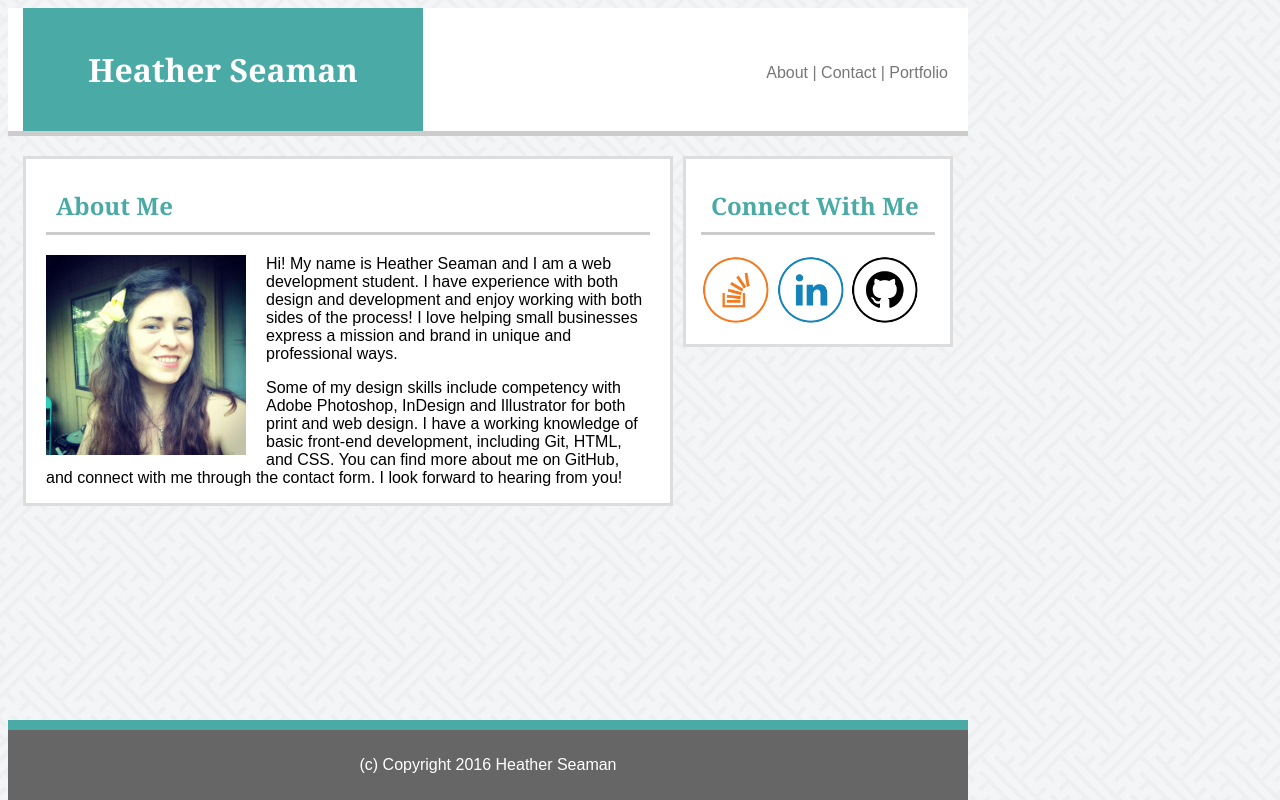
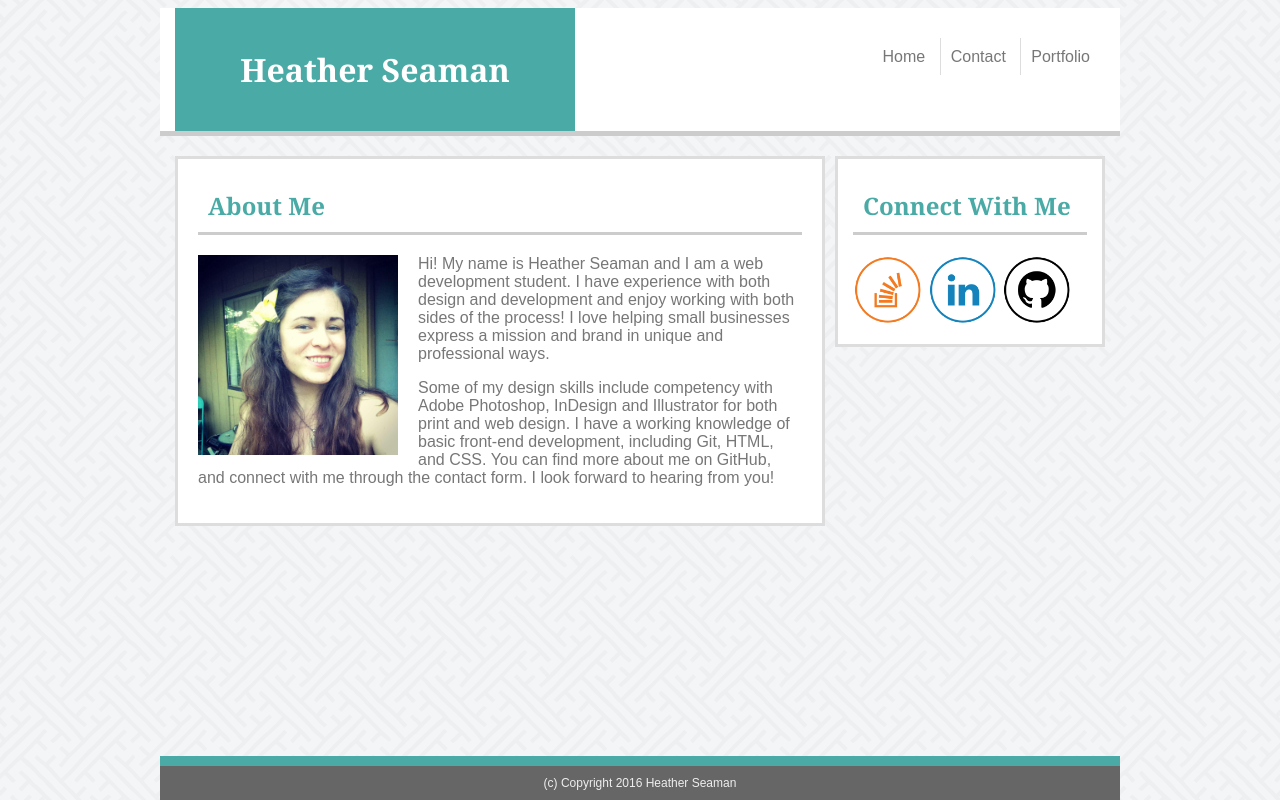
Before and after one commit to seamanhd/Basic-Portfolio, a PHP site: page / in a window 1280 px wide. Run offline with PHP 8.4, Linux system fonts and the light colour scheme.

Commit message:
final files

```diff
--- a/assets/css/style.css
+++ b/assets/css/style.css
@@ -6,16 +6,54 @@ body {
 	background-image: url(../images/backgroundpattern.png);
 	background-repeat: repeat;
 	background-color: #efefef;
-	width: 960px;
+	color: #777777;
+
 	font-family: Arial, "Helvetica Neue", Helvetica, sans-serif;
 
 }
 
+#wrapper {
+	margin: auto;
+	width: 960px;
+	min-height: 100%;
+}
 
-#header-area {
+header {
 	border-bottom: 5px solid #cccccc;
 	background-color: #fff;
 	overflow: auto;
+}
+
+ul {
+	list-style-type: none;
+    margin: 0;
+    padding: 0;
+    text-decoration: none;
+}
+
+li {
+	display: inline;
+	font-size: 16px;
+	padding: 10px;
+	text-decoration: none;
+	border-right: 1px solid #dddddd;
+}
+
+li a {
+	text-decoration: none;
+	color: #777;
+}
+
+li:last-child {
+	border-right:none;
+}
+
+a:hover {
+	color: #4aaaa5;
+}
+
+li:active {
+	border: 1px dotted #4aaaa5;
 }
 
 h1 {
@@ -36,7 +72,7 @@ h1 {
 nav {
 	background-color: #ffffff;
 	color: #777777;
-	width: 200px;
+	width: 300px;
 	margin-right: 20px;
 	padding-top: 40px;
 	float: right;
@@ -57,10 +93,8 @@ h2 {
 #aboutme {
 	background-color: #ffffff;
 	border: 3px solid #dddddd;
-	margin-left: 15px;
-	margin-top: 20px;
-	padding-left: 20px;
-	padding-right: 20px;
+	margin: 20px 0px 60px 15px;
+	padding: 0px 20px 20px 20px;
 	width: 650px;
 	float: left;
 }
@@ -148,14 +203,16 @@ h3 {
 	text-align: center;
 }
 
-#foot {
-	position:fixed;
-	bottom: 0px;
+footer {
 	width: 960px;
 	border-top: 10px solid #4aaaa5;
 	text-align: center;
 	padding: 10px;
 	background-color: #666666;
 	clear: both;
-	color: #fff
+	color: #eee;
+	font-size: 12px;
+	position: fixed;
+	bottom: 0;
+
 }
--- a/index.html
+++ b/index.html
@@ -7,21 +7,26 @@
 </head>
 
 <body>
-	<div id="header-area">
-	<div>
+	<div id="wrapper">
+		<header>
+
 			<h1> Heather Seaman </h1>
-	</div>
 
 			<nav>
-		<p> About | Contact | Portfolio </p>
+				<ul>
+					<li> <a href="index.html">Home</a> </li>
+					<li> <a href="contact.html">Contact</a> </li>
+					<li> <a href="portfolio.html">Portfolio</a> </li>
+					</ul>
+
 			</nav>
-	</div>
+		</header>
 
 
 		<div id="aboutme">
 			<h2> About Me </h2>
 
-		<img id="biopic" src="assets/images/heather.jpg">
+			<img id="biopic" src="assets/images/heather.jpg" alt="Heather Seaman picture">
 
 			<p> Hi! My name is Heather Seaman and I am a web development student. I have experience with both design and development and enjoy working with both sides of the process! I love helping small businesses express a mission and brand in unique and professional ways. </p>
 
@@ -29,16 +34,21 @@
 		</div>
 
 		<div id="connect">
+
 			<h2> Connect With Me </h2>
-		<img id="icon01" src="assets/images/StackOverflowIcon.png">
-		<img id="icon02" src="assets/images/LinkedInIcon.png">
-		<img id="icon03" src="assets/images/GitHubIcon.png">
+
+			<a href="http://stackoverflow.com/users/7028527/heather-seaman"><img id="icon01" src="assets/images/StackOverflowIcon.png" alt="Stack Overflow"></a>
+
+			<a href="https://www.linkedin.com/in/heather-seaman-585565a7"><img id="icon02" src="assets/images/LinkedInIcon.png" alt="linkedin"></a>
+
+			<a href="https://github.com/seamanhd"><img id="icon03" src="assets/images/GitHubIcon.png" alt="GitHub"> </a>
 		</div>
 
+		<footer>(c) Copyright 2016 Heather Seaman </footer>
+
+	</div>
 
 </body>
 
-<div id="foot">
-<p> (c) Copyright 2016 Heather Seaman </p>
-</div>
+
 </html>
```
Also changed, not shown: other parts of assets/css/style.css (+28 -9 lines), contact.html (+25 -13 lines), portfolio.html (+24 -11 lines), 1 other file. Lines whose indentation alone changed are shown as unchanged.
